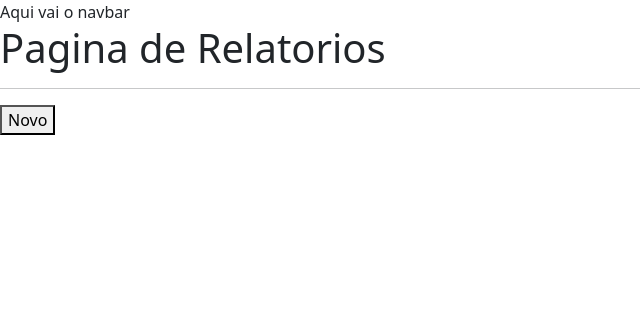
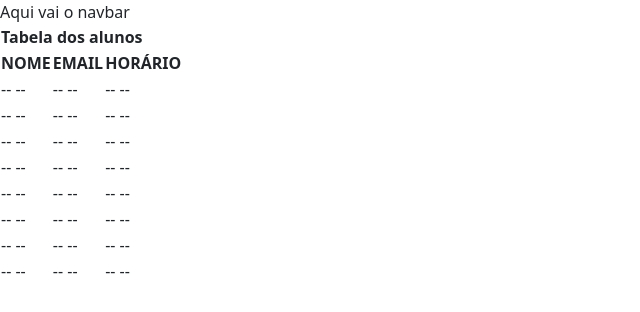
Before and after one commit to iwtrainingbr/app-front-10, a React (Create React App) app: page /relatorio in a window 1280 px wide. Shown: the top 312 px of the page, without its empty margins (0-640 px from the left). Built offline with nearby package versions, Linux system fonts and the light colour scheme.

Commit message:
colocando tabela

```diff
--- a/src/pages/Report/index.js
+++ b/src/pages/Report/index.js
@@ -1,11 +1,63 @@
 export default function Report() {
   return (
       <div>
-        <h1>Pagina de Relatorios</h1>
-        <hr/>
+      <div classname="col-md-10 offset-1">
+        <section classname="row mt-5">
 
-        <button>Novo</button>
+           <div classname="col-md-10 offset-1" >
 
-      </div>
+
+         <table classname="table table-striped table-hover">
+           <thead classname="table-dark">
+             <tr>
+               <th classname="text-center "colspan="5">Tabela dos alunos</th>
+             </tr>
+             <tr>
+               <th>NOME</th>
+               <th>EMAIL</th>
+               <th>HORÁRIO</th>
+               <th></th>
+               <th></th>
+              </tr>
+           </thead>
+            <tr>
+              <td>-- --</td>
+              <td>-- --</td>
+              <td>-- --</td>
+            </tr><tr>
+              <td>-- --</td>
+              <td>-- --</td>
+              <td>-- --</td>
+            </tr><tr>
+              <td>-- --</td>
+              <td>-- --</td>
+              <td>-- --</td>
+            </tr><tr>
+              <td>-- --</td>
+              <td>-- --</td>
+              <td>-- --</td>
+              </tr><tr>
+              <td>-- --</td>
+              <td>-- --</td>
+              <td>-- --</td>
+            </tr><tr>
+              <td>-- --</td>
+              <td>-- --</td>
+              <td>-- --</td>
+              </tr><tr>
+              <td>-- --</td>
+              <td>-- --</td>
+              <td>-- --</td>
+            </tr>
+            <tr>
+              <td>-- --</td>
+              <td>-- --</td>
+              <td>-- --</td>
+            </tr>
+         </table>
+       </div>
+      </section>
+    </div>
+    </div>
   )
 }
```
Also changed, not shown: src/App.js (line endings or trailing spaces).
